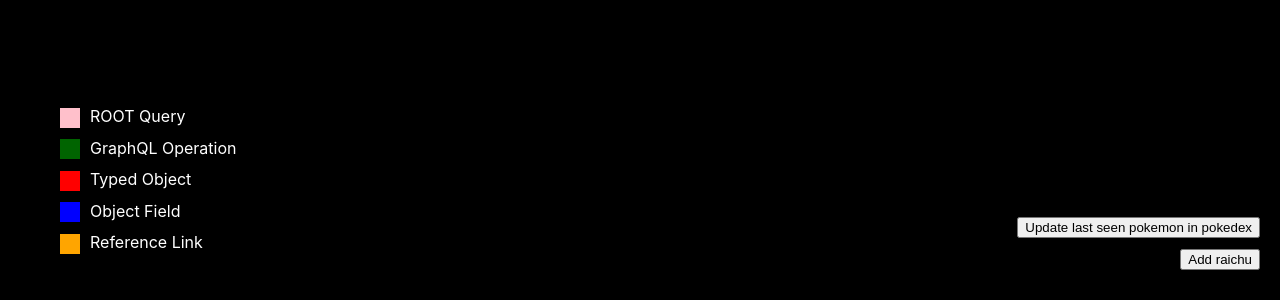
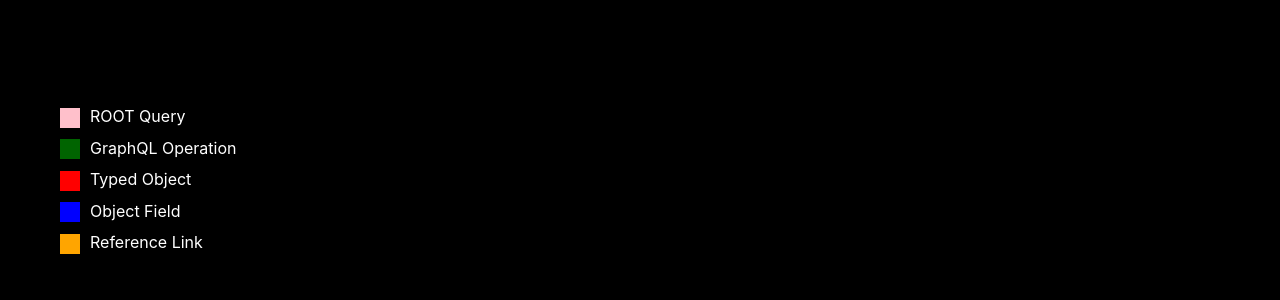
Before and after one commit to ammanvedi/graphql-cache-playground, a React (Create React App) app in the folder packages/app/: page / in a window 1280 px wide. Shown: the part 500-800 px from the top of the page. Built offline with nearby package versions, Linux system fonts and the light colour scheme.

Commit message:
init ex 2

```diff
--- a/packages/app/src/App.tsx
+++ b/packages/app/src/App.tsx
@@ -17,7 +17,7 @@
 
 const client = new ApolloClient({
   connectToDevTools: true,
-  cache: new InMemoryCache({possibleTypes, dataIdFromObject}),
+  cache: new InMemoryCache({possibleTypes}),
   link: new HttpLink({
     uri: 'http://localhost:4000',
   })
--- a/packages/app/src/component/cache-view/CacheView.tsx
+++ b/packages/app/src/component/cache-view/CacheView.tsx
@@ -47,47 +47,8 @@
 
     const pokemonVars = { type: PokemonType.Electric }
 
-    const { data: pokedexData } = usePokedexQuery()
     const { data: pokemonData } = usePokemonQuery({
         variables: pokemonVars,
-    })
-    const { data: characterData } = useCharactersQuery()
-
-    const [addPokemon, { loading: addPokemonLoading }] = useAddPokemonMutation({
-        variables: {
-            newPokemon: {
-                name: 'Raichu',
-                hp: 10000,
-                type: [PokemonType.Electric],
-            },
-        },
-        update: (store, { data }) => {
-            if (data?.addPokemon) {
-                const currentCharacterList = store.readQuery<CharactersQuery>({
-                    query: charactersQuery,
-                })
-                console.log(currentCharacterList)
-                const newData = {
-                    ...currentCharacterList,
-                    characters: [
-                        ...((currentCharacterList || {}).characters || []),
-                        data.addPokemon,
-                    ],
-                }
-                store.writeQuery({
-                    query: charactersQuery,
-                    data: newData,
-                })
-            }
-        },
-        refetchQueries: [{ query: pokemonQuery, variables: pokemonVars }],
-    })
-
-    const [
-        updatePokedex,
-        { loading: updatePokedexLoading },
-    ] = useUpdatePokedexLastSeenMutation({
-        variables: { id: '3' },
     })
 
     const client = useApolloClient()
@@ -154,11 +115,7 @@
                 ctx.fillText(label, node.x, node.y)
             })
     }, [
-        pokedexData,
         pokemonData,
-        characterData,
-        addPokemonLoading,
-        updatePokedexLoading,
     ])
 
     return (
@@ -208,10 +165,6 @@
                     textAlign: 'right'
                 }}
             >
-                <button style={btnStyle} onClick={() => updatePokedex()}>
-                    Update last seen pokemon in pokedex
-                </button>
-                <button style={btnStyle} onClick={() => addPokemon()}>Add raichu</button>
             </div>
         </Fragment>
     )
--- a/packages/app/src/graphql/fragment.graphql.ts
+++ b/packages/app/src/graphql/fragment.graphql.ts
@@ -2,7 +2,6 @@
 
 export const PokemonFragment = gql`
     fragment PokemonFragment on Pokemon {
-        id
         name
         type
         hp
--- a/packages/app/src/graphql/types.tsx
+++ b/packages/app/src/graphql/types.tsx
@@ -126,7 +126,7 @@
 
 export type PokemonFragmentFragment = (
   { __typename?: 'Pokemon' }
-  & Pick<Pokemon, 'id' | 'name' | 'type' | 'hp'>
+  & Pick<Pokemon, 'name' | 'type' | 'hp'>
 );
 
 export type UpdatePokemonMutationVariables = Exact<{
@@ -222,7 +222,6 @@
 
 export const PokemonFragmentFragmentDoc = gql`
     fragment PokemonFragment on Pokemon {
-  id
   name
   type
   hp
```
